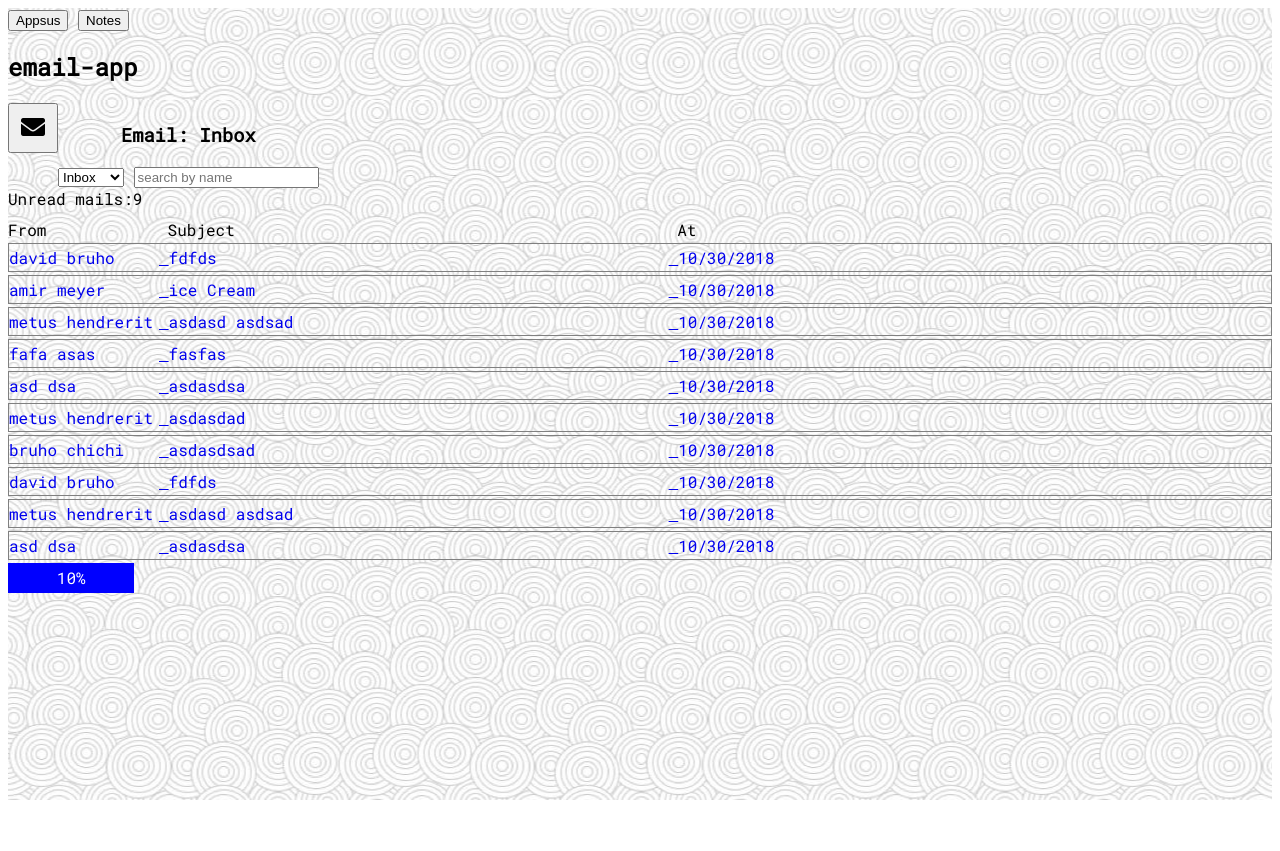
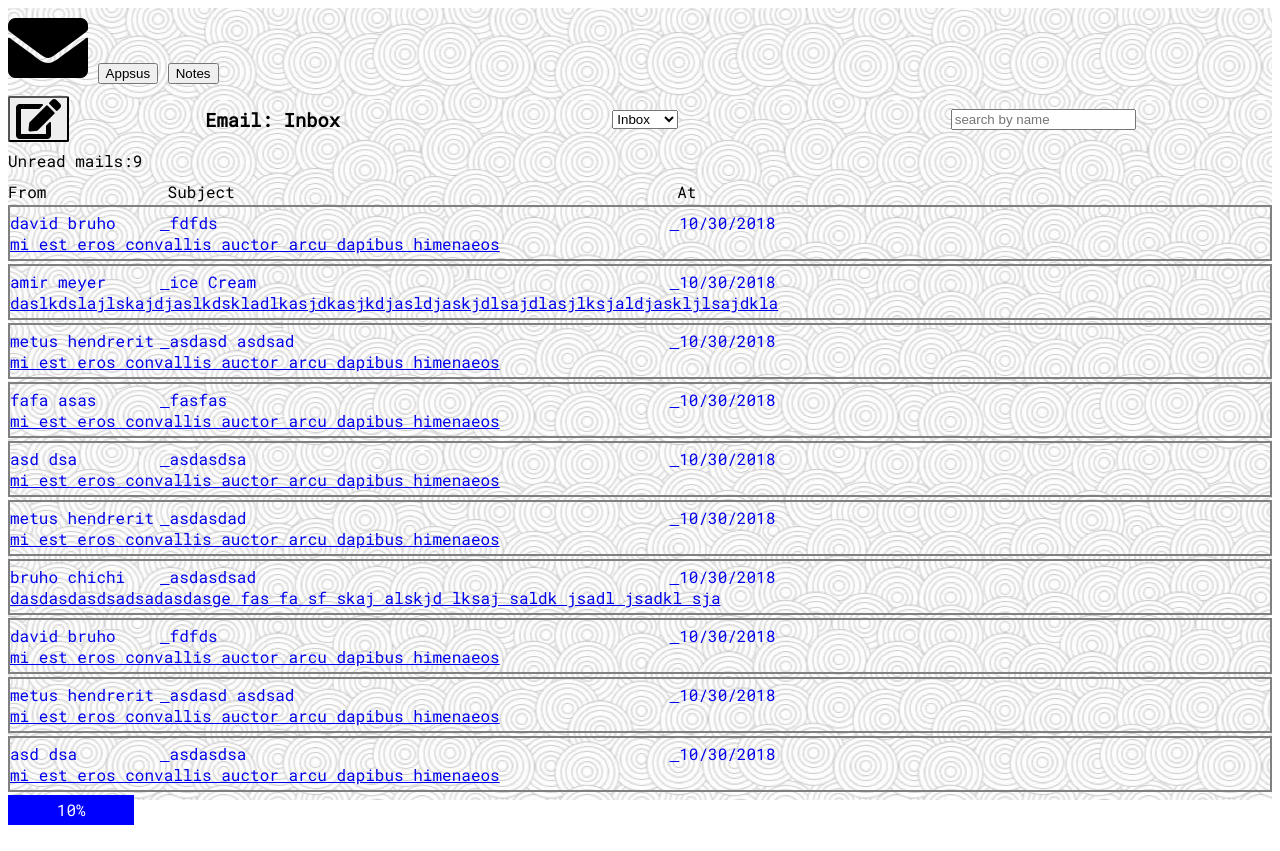
Before and after one commit to sggv950/AppSus-Ex, a plain HTML site: page index.html in a window 1280 px wide. Both pictures are taken after a click on the link "Emails". After the commit the page ends 825 px from the top, so only its background shows below. Drawn offline with Linux system fonts and the light colour scheme; files whose address does not match are found by name.

Commit message:
working on css

```diff
--- a/css/main-email.css
+++ b/css/main-email.css
@@ -21,23 +21,38 @@
 }
 
 .email-preview-item {
-    padding: 3px 0;
+    padding: 5px 0;
     margin: 3px 0;
-    border: 1px solid gray;
+    border: 2px solid gray;
+    color: black;
 }
 
 
 
 
 /* email app */
-.email-app nav{
+.email-app div nav{
     display: flex;
     flex-direction: row;
+    align-items: center;
+    justify-content: flex-start;
 }
 
 .compose-email-link {
-    width: 50px;
-    height: 50px;
-    font-size: 1.5em;
-    text-align: center;
+    /* width: 20px;
+    height: 20px; */
+    /* text-align: center; */
+    border-radius: 2px;
 }
+
+
+
+/* email filter */
+
+.email-filter{
+    width: 100%;
+    display: flex;
+    flex-direction: row;
+    justify-content: space-around;
+    align-items: center;
+}
--- a/js/cmps/email-preview.cmp.js
+++ b/js/cmps/email-preview.cmp.js
@@ -6,10 +6,11 @@ export default {
     template: `
 
     <div class="email-preview-item">
-    <router-link :to="emailDetailsLink">
-        <div class="preview-name inline">{{mail.from}}</div>
-        <div class="preview-subject inline">{{mail.subject}}</div>
-        <div class="preview-time inline">{{mail.time}}</div>
+        <router-link :to="emailDetailsLink">
+            <div class="preview-name inline">{{mail.from}}</div>
+            <div class="preview-subject inline">{{mail.subject}}</div>
+            <div class="preview-time inline">{{mail.time}}</div>
+            <div class="preview-body ">{{mail.body}}</div>
         </router-link>
     </div>
     `,
--- a/js/pages/email-app.cmp.js
+++ b/js/pages/email-app.cmp.js
@@ -8,13 +8,14 @@ export default {
     name: 'emailapp',
     template: `
         <section class="email-app">
+            <div>
+            <i class="fas fa-envelope fa-5x "></i>
             <router-link exact to="/"><button>Appsus</button></router-link>
             <router-link exact to="/keep/"><button>Notes</button></router-link>
-
-            <div class='email-app'>
-                <h1>email-app</h1>
+            </div>
+            <div>
                 <nav>
-                    <router-link class="compose-email-link" exact :to="composeEmailLink" tag="button"><i class="fas fa-envelope"></i></router-link>
+                    <router-link class="compose-email-link" exact :to="composeEmailLink" tag="button"><i class="fas fa-edit fa-3x"></i></router-link>
                     <email-filter @filtered="setFilter"></email-filter>
                 </nav>
                 <email-list v-if="emails" :mails="emails"></email-list>
```
